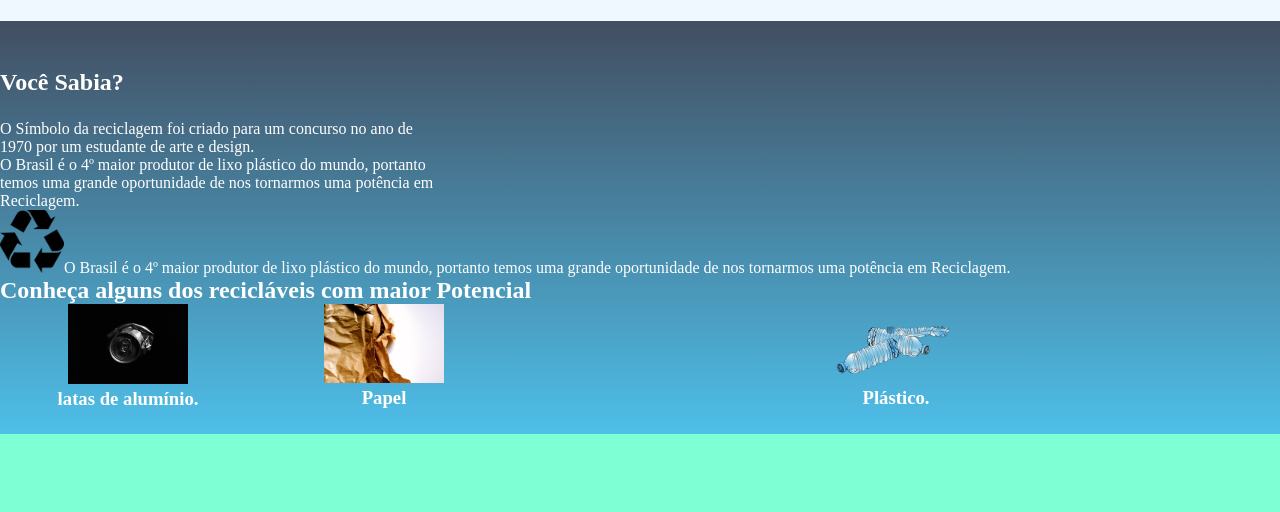
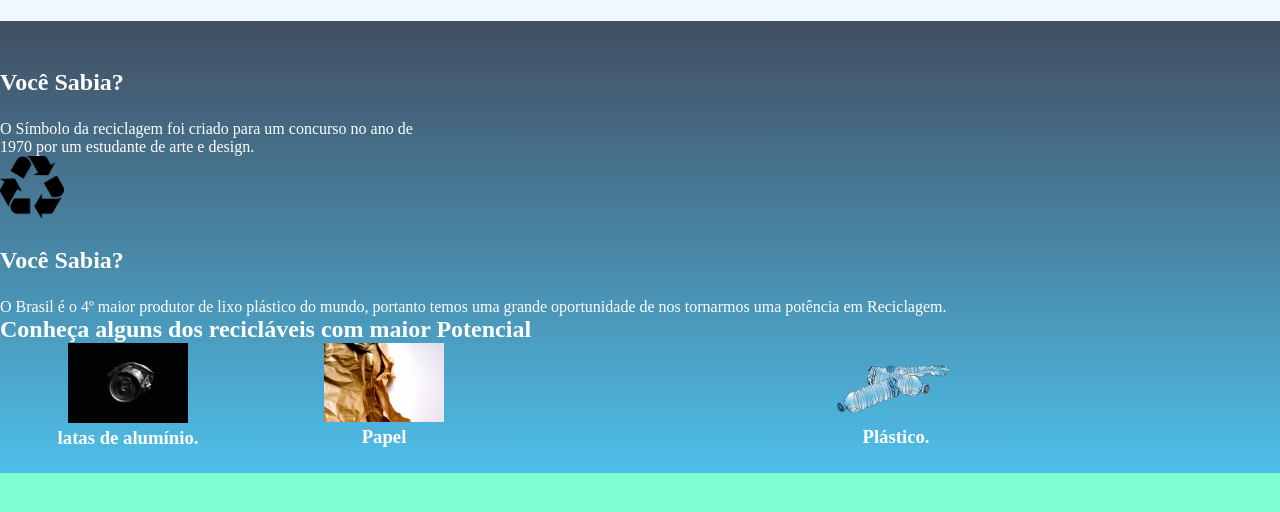
Before and after one commit to eidecereja/agrinho, a plain HTML site: page index.html in a window 1280 px wide. Shown: the part 150-662 px from the top of the page. Drawn offline with Linux system fonts and the light colour scheme.

Commit message:
alterando

```diff
--- a/index.html
+++ b/index.html
@@ -18,11 +18,13 @@
         <div class="escola-div-conteudo">
         <h2 class="escola-titulo">Você Sabia?</h2>
         <p class="escola-texto-um">O Símbolo da reciclagem foi criado para um concurso no ano de 1970 por um estudante de arte e design.</p>
+        </div>
+        <img class="escola-imagem"src="imagem/black-and-white-g69ed9694f_640.png"alt="simbolo reciclagem"
+        <div class="escola-div-conteudo">
+        <h2 class="escola-titulo">Você Sabia?</h2>
         <p class="escola-texto-dois">O Brasil é o 4º maior produtor de lixo plástico do mundo, portanto temos uma grande oportunidade de nos tornarmos uma potência em Reciclagem.</p>
-</div>
-        <img class="escola-imagem"src="imagem/black-and-white-g69ed9694f_640.png"alt="simbolo reciclagem"
-        <p class="escola-texto-dois">O Brasil é o 4º maior produtor de lixo plástico do mundo, portanto temos uma grande oportunidade de nos tornarmos uma potência em Reciclagem.</p>
-<section class="estudante">
+        </div>
+        <section class="estudante">
     <h2 class="estudante-titulo">Conheça alguns dos recicláveis com maior Potencial</h2>
     <div class="estudante-todos">
     <div class="estudante-div">
```
